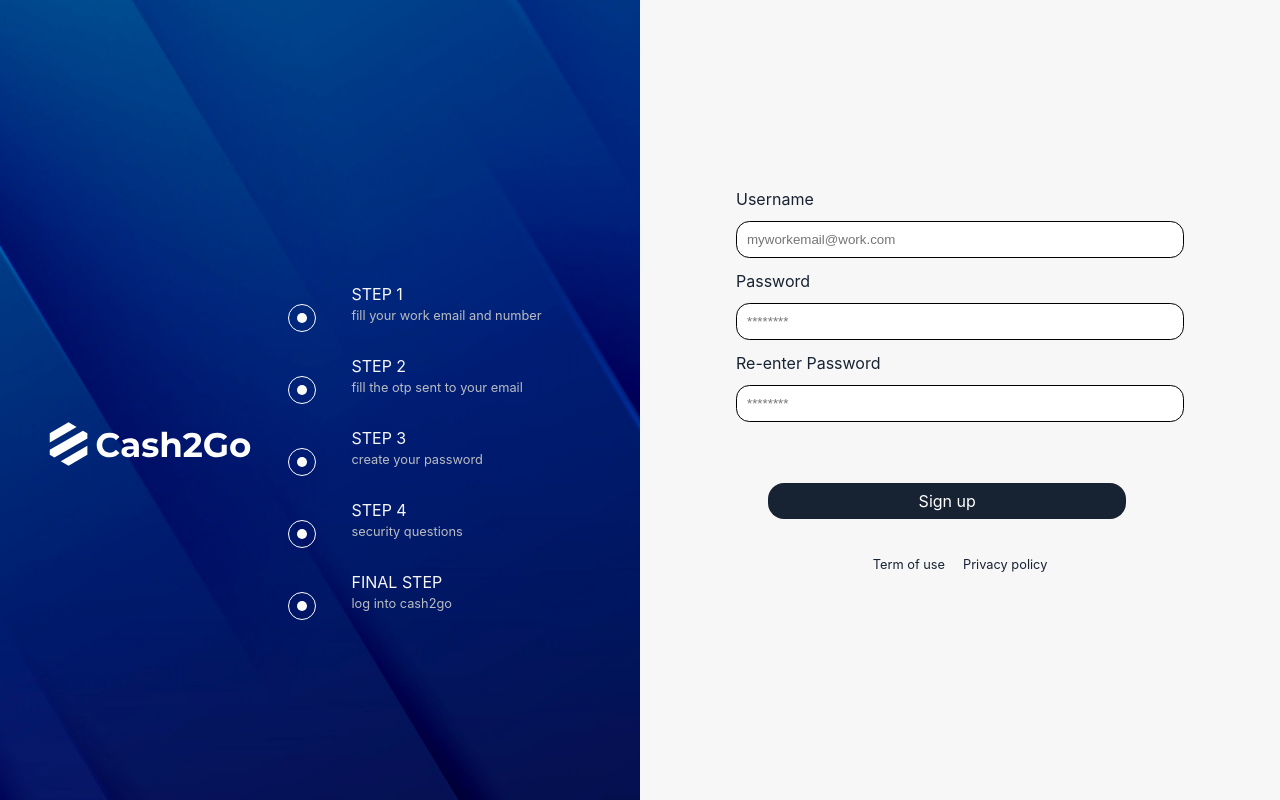
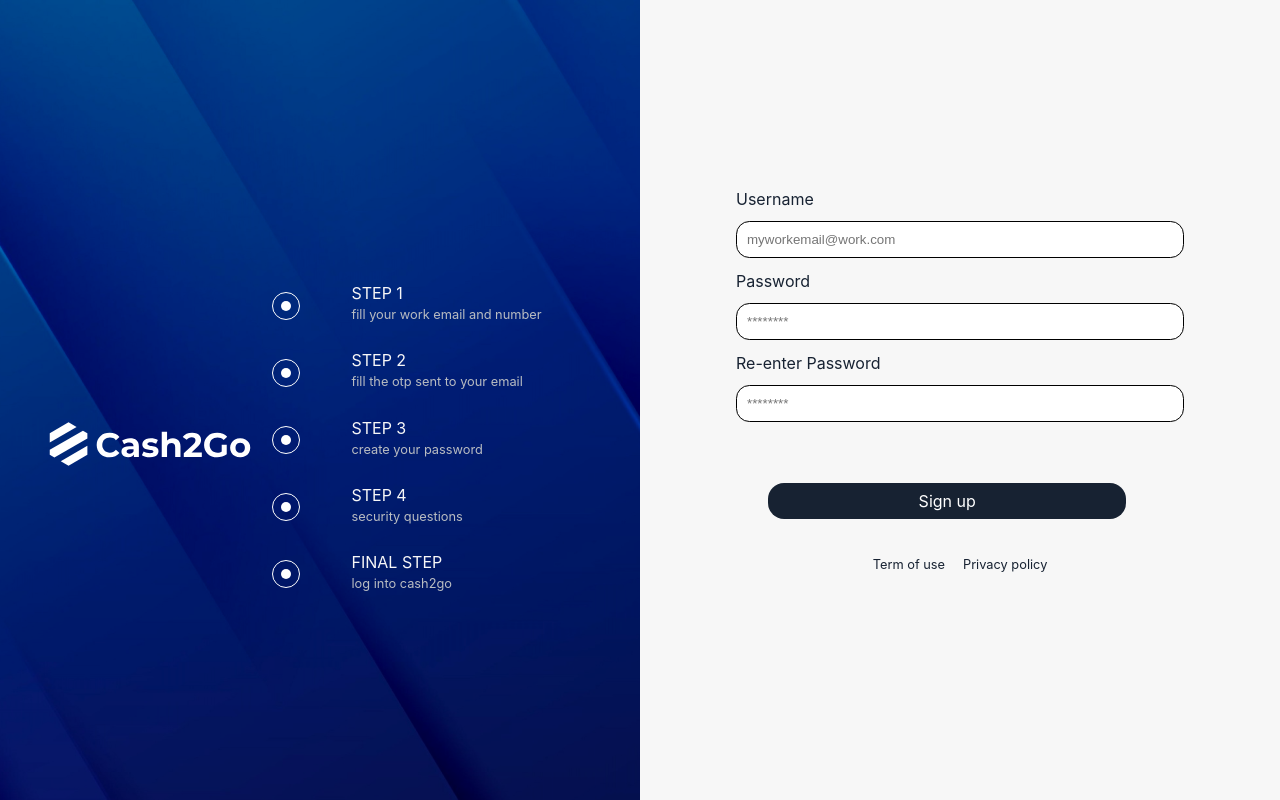
Before and after one commit to joyibeh93/Cash2go-loan-app, a React (Create React App) app: page /signupstep3 in a window 1280 px wide. Built offline with nearby package versions, Linux system fonts and the light colour scheme; the HTML template or start-up script is replaced by a standard one.

Commit message:
made changes to style

```diff
--- a/src/Components/OtpForm.jsx
+++ b/src/Components/OtpForm.jsx
@@ -85,7 +85,7 @@ const OtpForm = () => {
         </span>{' '}
         to resend
       </p>
-      <div className="btn">
+      <div className="btn otp">
         <Buttons button="Submit" />
       </div>
       <p className="terms">Term of use &nbsp; &nbsp; Privacy policy</p>
--- a/src/OtpForm.css
+++ b/src/OtpForm.css
@@ -86,8 +86,8 @@ form p {
 .btn {
   font-family: var(--font-family-body);
   background-color: var(--submit-btn-bg-clr);
-  padding: 0.5em 1.5em;
-  width: 50%;
+  padding: 0.5em 1em;
+  /* width: 50%; */
   border-radius: 1em;
   margin-top: 0.5em;
   text-align: center;
@@ -98,3 +98,6 @@ form p {
   border: none;
   outline: none;
 }
+.otp {
+  width: 70%;
+}
--- a/src/index.css
+++ b/src/index.css
@@ -83,16 +83,17 @@ a {
 }
 .check {
   width: 12em;
+  margin-top: 0.7em;
 }
 
 .steps-container {
-  margin-top: 8em;
+  margin-top: 5em;
   /* margin-left: 3em; */
   padding: 0 5em;
   display: flex;
   flex-direction: column;
   justify-content: center;
-  align-items: center;
+  /* align-items: center; */
   color: var(--steps-clr);
 }
 
@@ -117,7 +118,7 @@ a {
   border-radius: 50%;
   cursor: pointer;
   height: 28px;
-  left: 18em;
+  left: 17em;
   position: absolute;
   width: 28px;
 }
@@ -164,6 +165,7 @@ a {
 
 .authenticate {
   display: flex;
+  justify-content: center;
 }
 .desc {
   font-size: 0.8rem;
@@ -175,7 +177,7 @@ a {
   text-transform: uppercase;
 }
 .num {
-  margin-bottom: 2em;
+  margin-bottom: 1em;
 }
 /******************** end of blue background section **************************/
 
```
